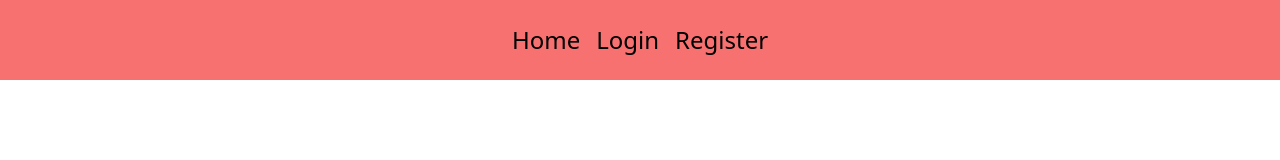
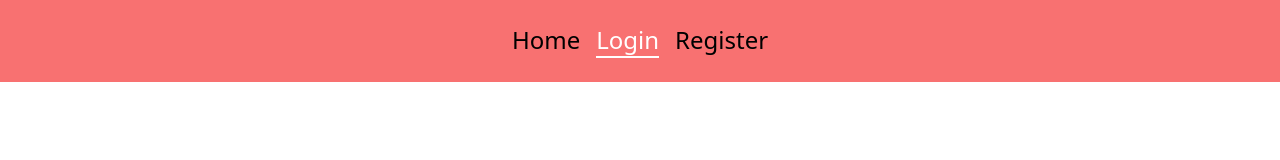
Before and after one commit to omarijalagania/vue-app-1, a Vue app: page /login in a window 1280 px wide. Shown: the top 160 px of the page. Built offline with nearby package versions, Linux system fonts and the light colour scheme.

Commit message:
chore: add active link css class

```diff
--- a/src/components/TheNav.vue
+++ b/src/components/TheNav.vue
@@ -11,3 +11,10 @@
 <script>
 export default {}
 </script>
+
+<style scoped>
+a.router-link-active {
+  color: #fff;
+  border-bottom: 2px solid #fff;
+}
+</style>
```
